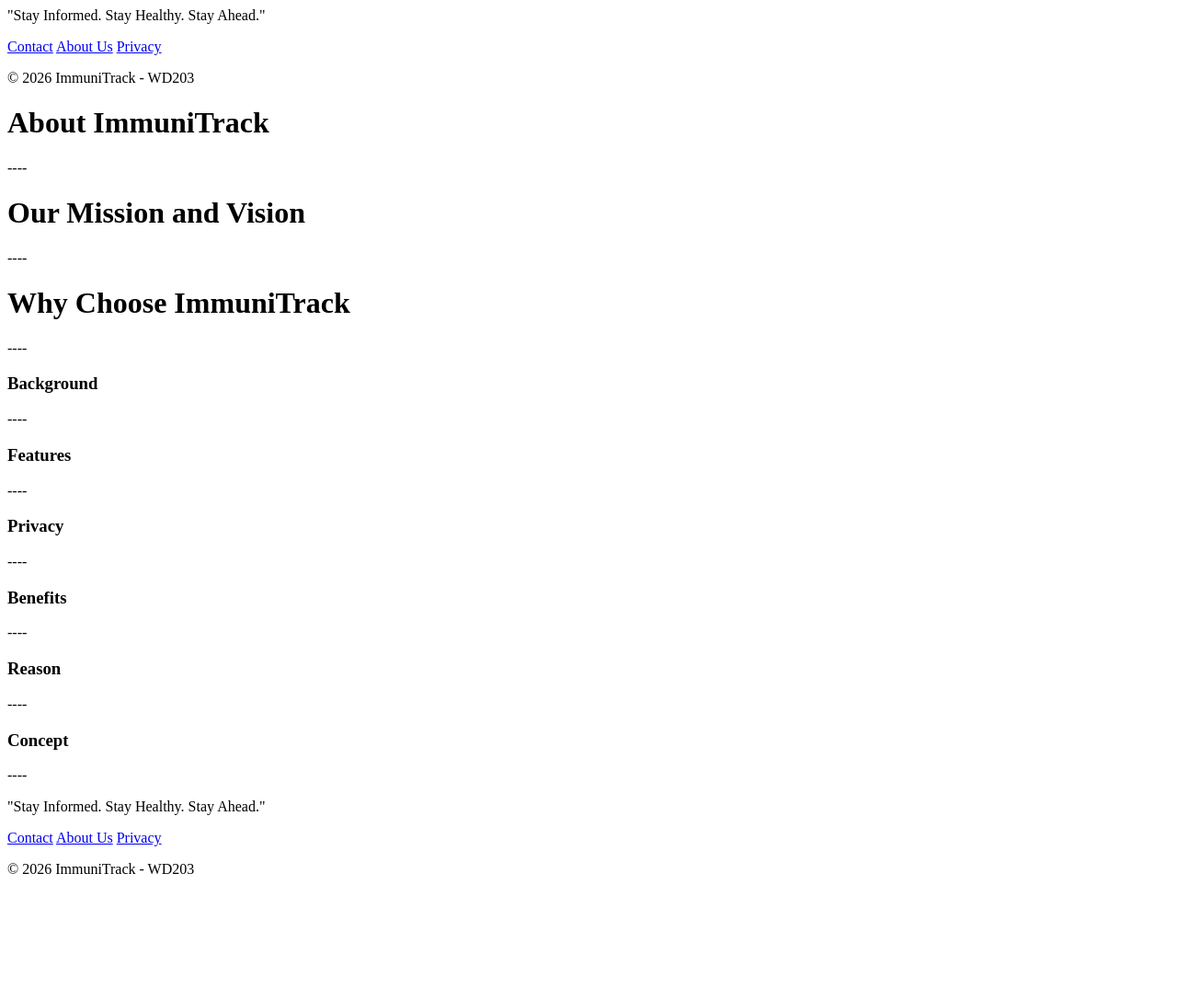
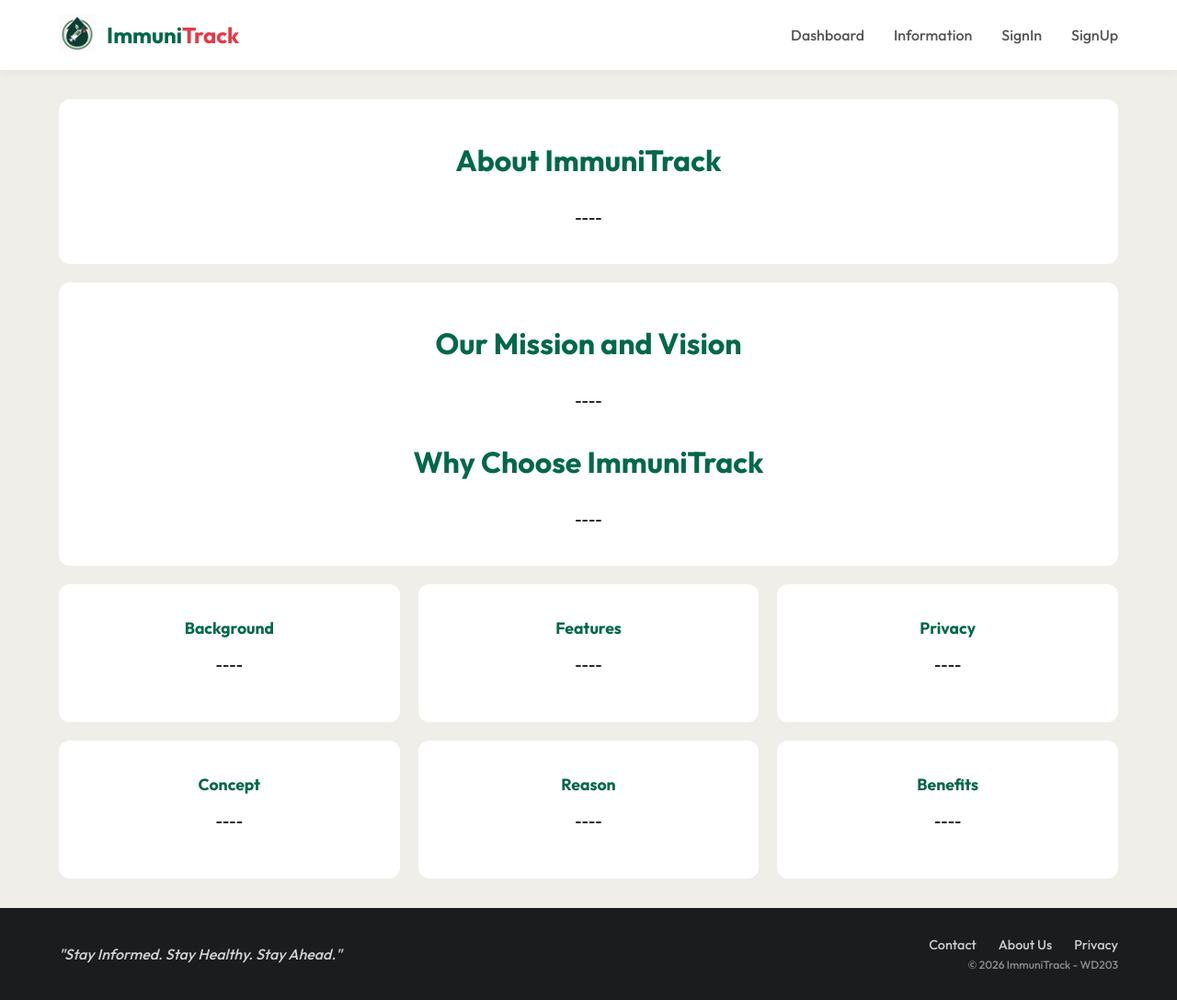
Before and after one commit to kylleraphaelsunga-raphael/ImmuniTrack, a PHP site: page /about.php in a window 1280 px wide. Shown: the whole page at 92% size. Before the commit the page ends 950 px from the top, so only its background shows below. Run offline with PHP 8.4, Linux system fonts and the light colour scheme.

Commit message:
Update header.php

```diff
--- a/includes/header.php
+++ b/includes/header.php
@@ -1,26 +1,45 @@
-<footer class="main-footer">
-    <div class="footer-left">
-        <p class="quote">"Stay Informed. Stay Healthy. Stay Ahead."</p>
-    </div>
-    <div class="footer-right">
-        <nav class="footer-nav">
+<!DOCTYPE html>
+<html lang="en">
+<head>
+    <meta charset="UTF-8">
+    <meta name="viewport" content="width=device-width, initial-scale=1.0">
+    <title>ImmuniTrack</title>
+    <link rel="stylesheet" href="css/<?php echo $css; ?>?v=<?php echo time(); ?>">
+    <link href="https://fonts.googleapis.com/css2?family=Outfit:wght@300;500;700&display=swap" rel="stylesheet">
+    <link rel="icon" type="img/png" href="images/favicon.png">
+</head>
+<body>
+    <header class="main-header">
+
+        <!-- Mobile Combined Menu -->
+        <div class="mobile-menu" id="mobileMenu">
+            <a href="dashboard.php">Dashboard</a>
+            <a href="#">Information</a>
+            <a href="signin.php">SignIn</a>
+            <a href="signup.php">SignUp</a>
+            <hr>
             <a href="#">Contact</a>
             <a href="about.php">About Us</a>
             <a href="#">Privacy</a>
+        </div>
+
+        <div class="header-left">
+            <a href="index.php" class="logo-link">
+                <img src="images/favicon.png" class="nav-logo" alt="ImmuniTrack Logo">
+            </a>
+            <span class="brand-name">Immuni<span class="highlight">Track</span></span>
+        </div>
+
+        <!-- Hamburger Button -->
+        <div class="hamburger" id="hamburger">
+            ☰
+        </div>
+
+        <!-- Navigation -->
+        <nav class="header-right" id="navMenu">
+            <a href="dashboard.php">Dashboard</a>
+            <a href="#">Information</a>
+            <a href="signin.php" class="nav-acc">SignIn</a>
+            <a href="signup.php" class="nav-acc">SignUp</a>
         </nav>
-        <p class="copyright">&copy; <?php echo date("Y"); ?> ImmuniTrack - WD203</p>
-    </div>
-</footer>
-
-<script>
-const hamburger = document.getElementById("hamburger");
-const mobileMenu = document.getElementById("mobileMenu");
-
-hamburger.addEventListener("click", () => {
-    mobileMenu.classList.toggle("show");
-});
-</script>
-
-
-</body>
-</html>
+    </header>
```
